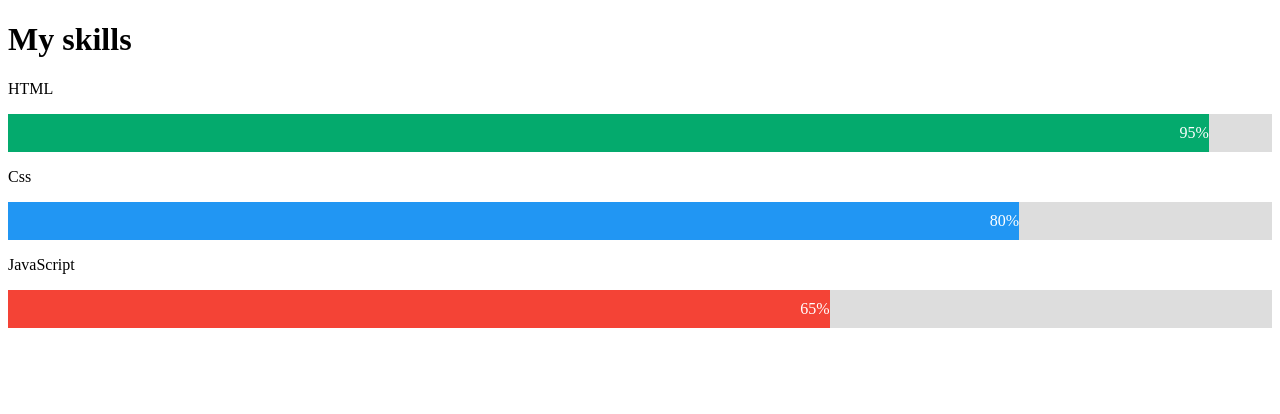
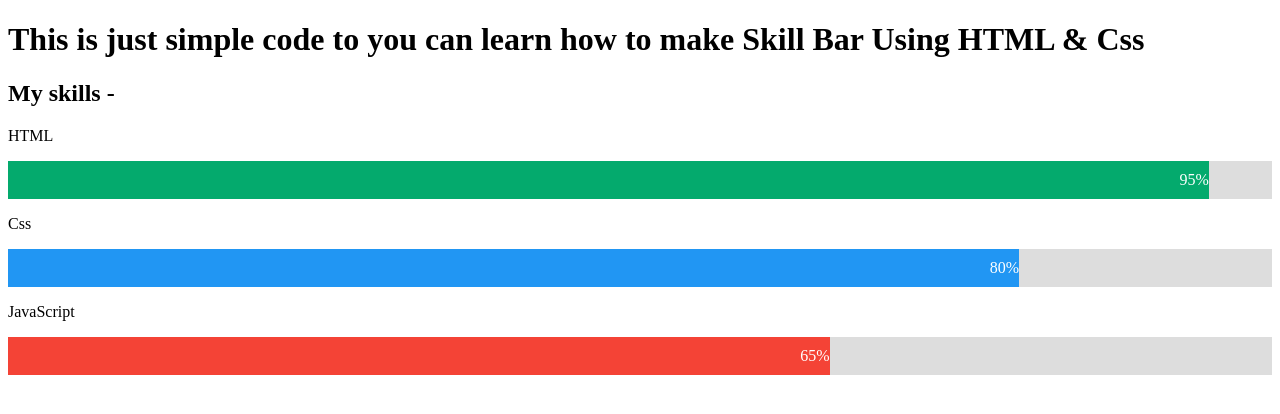
Before and after one commit to ArunGupta14/Skill_Bar, a plain HTML site: page index.html in a window 1280 px wide. Drawn offline with Linux system fonts and the light colour scheme.

Commit message:
Update index.html
Get a Developer Job Become a Front-End Dev.
How TO - CSS Skill Bar. <Learn> how to create a skill bar with CSS.
My Skills-
95% . HTML
80%  Css
65% JavaScript
60% Try it Yourself » How To Create a Skill Bar. Step 1) Add HTML. ...

```diff
--- a/index.html
+++ b/index.html
@@ -5,18 +5,21 @@
     <meta http-equiv="X-UA-Compatible" content="IE=edge">
     <meta name="viewport" content="width=device-width, initial-scale=1.0">
     <link rel="stylesheet" href="style.css">
-    <title>skill_bar</title>
+    <title>Skill_Bar</title>
 </head>
 <body>
-    <h1>My skills</h1>
+    <h1>This is just simple code to you can learn how to make Skill Bar Using HTML & Css</h1>
+    <h2>My skills - </h2>
     <p>HTML</p>
     <div class="container">
         <div class="skills html">95%</div>
     </div>
+
     <p>Css</p>
     <div class="container">
         <div class="skills css">80%</div>
     </div>
+
     <p>JavaScript</p>
     <div class="container">
         <div class="skills js">65%</div>
```
